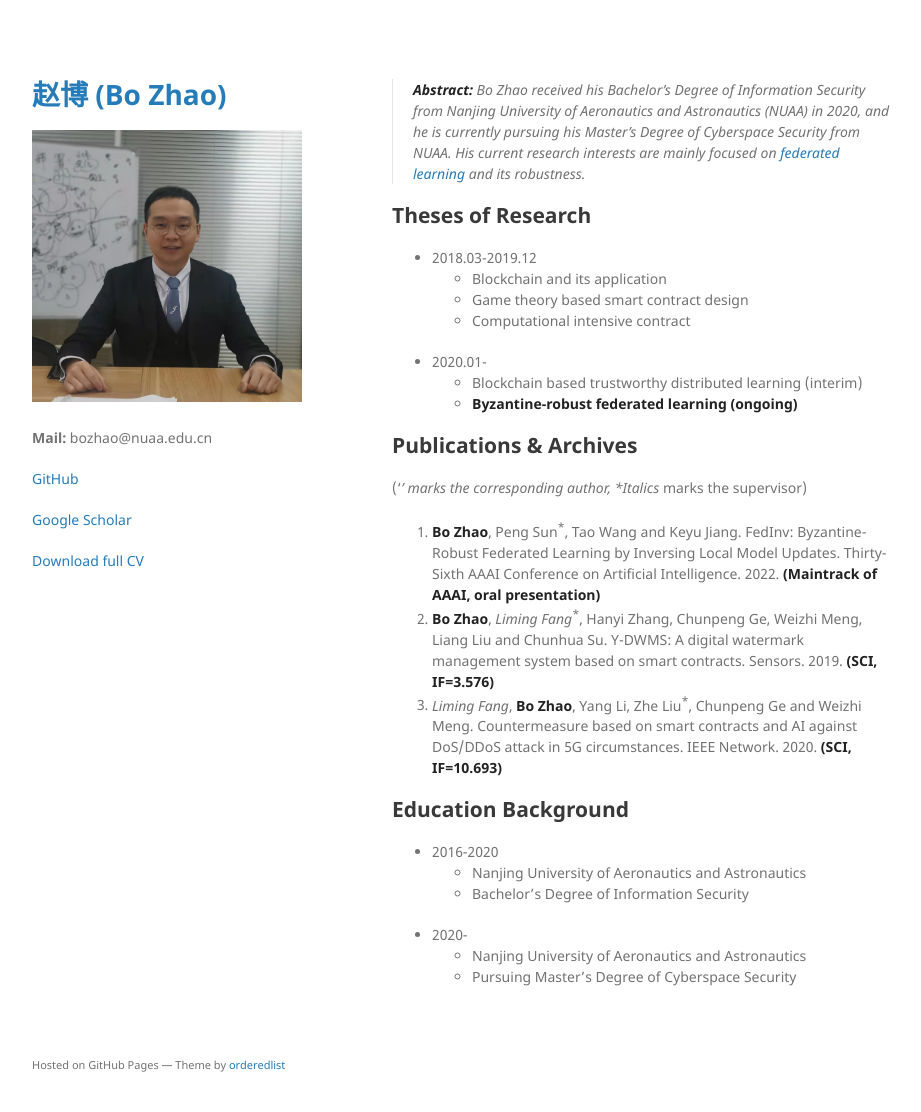
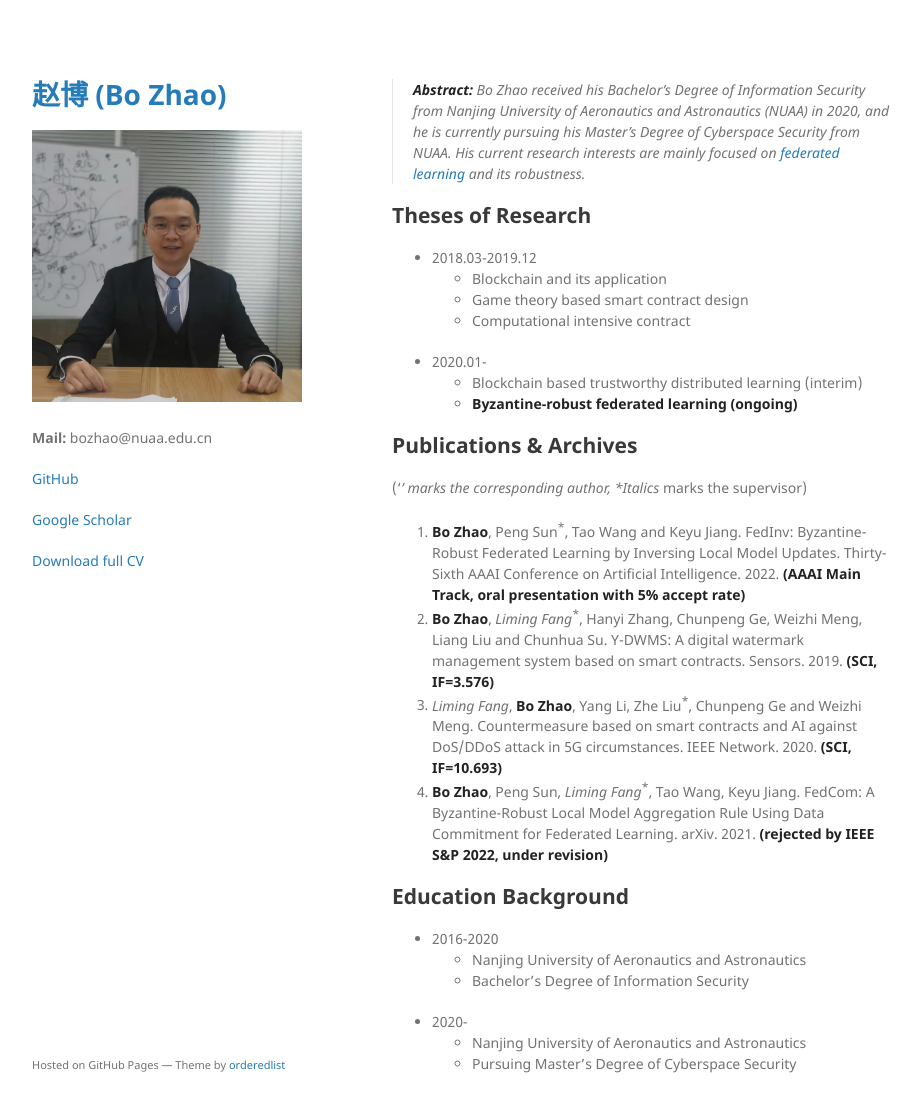
Before and after one commit to BorisZhao/BorisZhao.github.io, a Jekyll site: the page built from index.md, in a window 1280 px wide and 1144 px high. Shown: the top 1112 px of the window, without its empty margins (178-1099 px from the left). Built offline with Jekyll 4.4.1, drawn with Linux system fonts in a browser that asks for light colours; the repository's description, which GitHub fills in, is left out.

Commit message:
Update index.md

```diff
--- a/index.md
+++ b/index.md
@@ -18,9 +18,10 @@ layout: default
 
 ('*' marks the corresponding author, *Italics* marks the supervisor)
 
-1. **Bo Zhao**, Peng Sun<sup>*</sup>, Tao Wang and Keyu Jiang. FedInv: Byzantine-Robust Federated Learning by Inversing Local Model Updates. Thirty-Sixth AAAI Conference on Artificial Intelligence. 2022. **(Maintrack of AAAI, oral presentation)**
+1. **Bo Zhao**, Peng Sun<sup>*</sup>, Tao Wang and Keyu Jiang. FedInv: Byzantine-Robust Federated Learning by Inversing Local Model Updates. Thirty-Sixth AAAI Conference on Artificial Intelligence. 2022. **(AAAI Main Track, oral presentation with 5% accept rate)**
 2. **Bo Zhao**, *Liming Fang*<sup>*</sup>, Hanyi Zhang, Chunpeng Ge, Weizhi Meng, Liang Liu and Chunhua Su. Y-DWMS: A digital watermark management system based on smart contracts. Sensors. 2019. **(SCI, IF=3.576)**
 3. *Liming Fang*, **Bo Zhao**, Yang Li, Zhe Liu<sup>*</sup>, Chunpeng Ge and Weizhi Meng. Countermeasure based on smart contracts and AI against DoS/DDoS attack in 5G circumstances. IEEE Network. 2020. **(SCI, IF=10.693)**
+4. **Bo Zhao**, Peng Sun, *Liming Fang*<sup>*</sup>, Tao Wang, Keyu Jiang. FedCom: A Byzantine-Robust Local Model Aggregation Rule Using Data Commitment for Federated Learning. arXiv. 2021. **(rejected by IEEE S&P 2022, under revision)**
 
 ## Education Background
 
```
